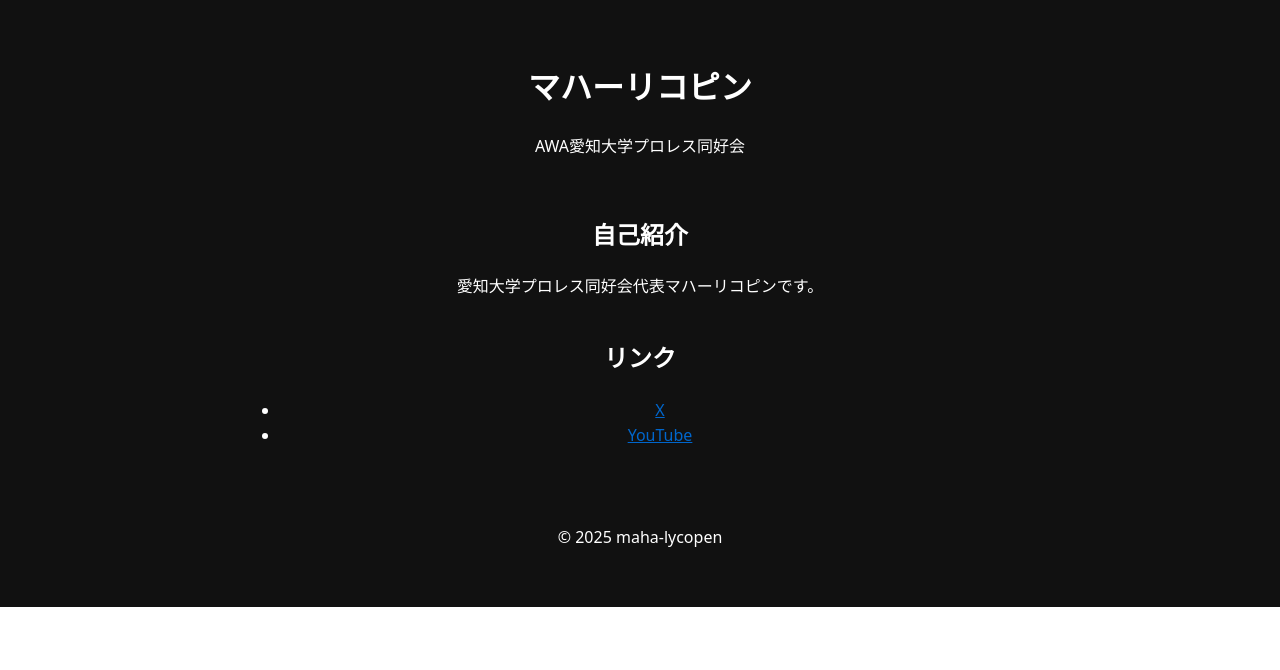
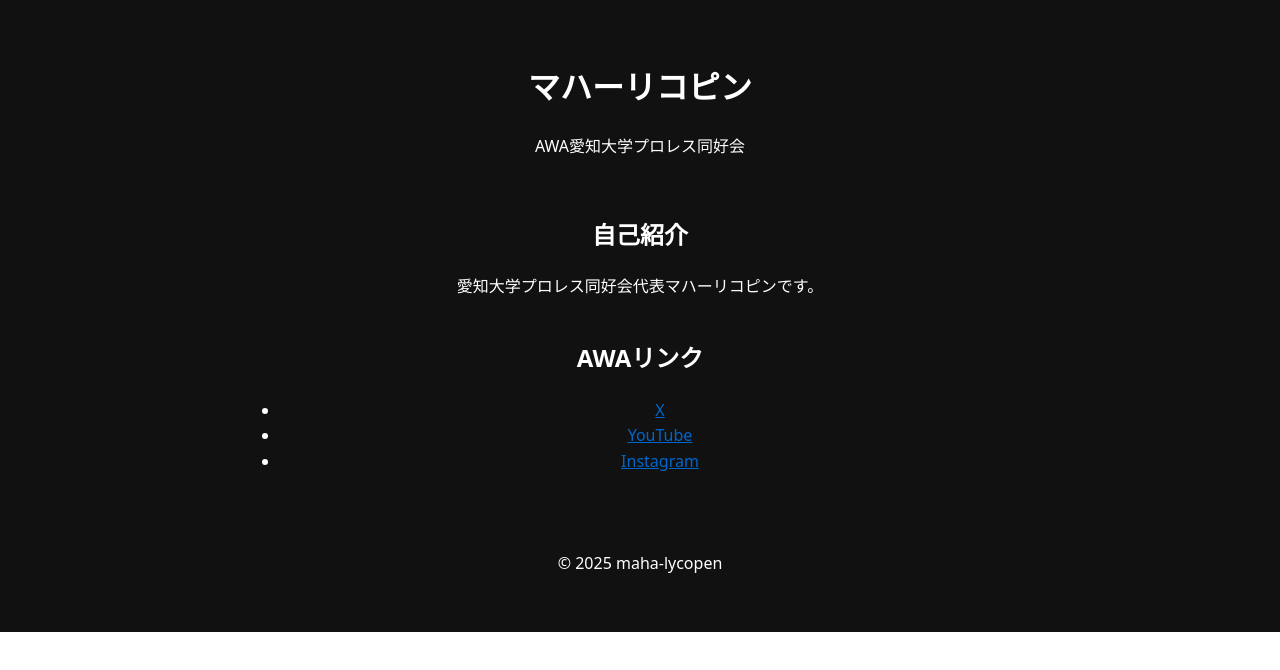
Before and after one commit to maha-lycopene/my-site, a plain HTML site: page index.html in a window 1280 px wide. Drawn offline with Linux system fonts and the light colour scheme.

Commit message:
Add files via upload

```diff
--- a/index.html
+++ b/index.html
@@ -18,10 +18,11 @@
     </section>
 
     <section>
-      <h2>リンク</h2>
+      <h2>AWAリンク</h2>
       <ul>
         <li><a href="https://x.com/Aichiproresu">X</a></li>
         <li><a href="http://www.youtube.com/@%E6%84%9B%E3%83%97%E3%83%AD%E3%83%81%E3%83%A3%E3%83%B3%E3%83%8D%E3%83%AB">YouTube</a></li>
+        <li><a href="https://www.instagram.com/aichi.puroresu_doukoukai/">Instagram</a></li>
       </ul>
     </section>
   </main>
```
